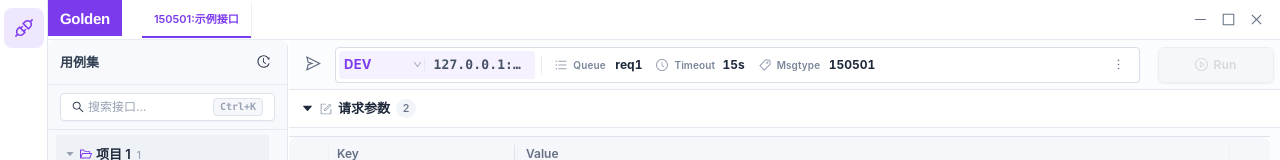
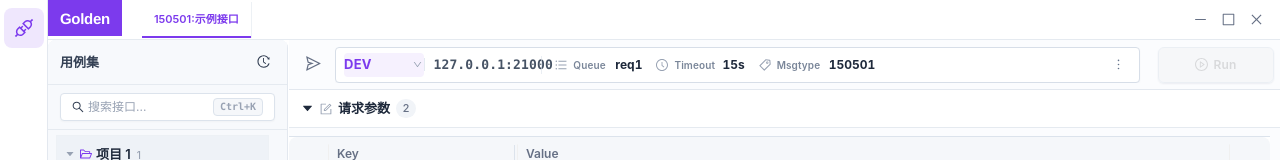
Before and after one commit to mleo027/GoldenR, a React (Vite) app: page / in a window 1280 px wide. Shown: the top 160 px of the page. Built offline with nearby package versions, Linux system fonts and the light colour scheme.

Commit message:
fix(api-debug): prevent host truncation in compact header

```diff
--- a/src/styles/api-workspace.css
+++ b/src/styles/api-workspace.css
@@ -86,11 +86,11 @@
     padding: 0 5px;
     border-radius: var(--radius-control);
     transition: background var(--transition-fast);
-    background: color-mix(in srgb, var(--color-bg-subtle) 72%, transparent);
+    background: transparent;
 }
 
 .path-env-selector:hover {
-    background: var(--color-bg-subtle);
+    background: transparent;
 }
 
 .path-env-select {
@@ -108,6 +108,8 @@
     letter-spacing: 0.02em;
     line-height: 1 !important;
     color: var(--color-primary) !important;
+    border-radius: var(--radius-control) !important;
+    background: color-mix(in srgb, var(--color-bg-subtle) 72%, transparent) !important;
 }
 
 .path-env-select .ant-select-selection-item {
@@ -151,6 +153,10 @@
 }
 
 .path-env-host-display {
+    display: inline-flex;
+    align-items: center;
+    flex: 0 1 auto;
+    min-width: 0;
     padding: 0 9px;
     font-size: 13px;
     font-weight: 600;
@@ -208,14 +214,14 @@
 }
 
 .section-header--layout-compact .path-command-bar .path-env-host-display {
-    max-width: min(34vw, 280px);
-    overflow: hidden;
-    text-overflow: ellipsis;
+    max-width: none;
 }
 
 @media (max-width: 760px) {
     .section-header--layout-compact .path-command-bar .path-env-host-display {
-        max-width: 34vw;
+        max-width: 45vw;
+        overflow: hidden;
+        text-overflow: ellipsis;
     }
 
     .section-header--layout-compact .path-field-timeout .path-field-label {
@@ -359,7 +365,11 @@
 }
 
 :root:not([data-theme='dark']) .path-env-selector {
-    background: color-mix(in srgb, var(--color-primary) 7%, #ffffff);
+    background: transparent;
+}
+
+:root:not([data-theme='dark']) .path-env-select .ant-select-selector {
+    background: color-mix(in srgb, var(--color-primary) 7%, #ffffff) !important;
 }
 
 :root:not([data-theme='dark']) .path-env-host-display {
```
